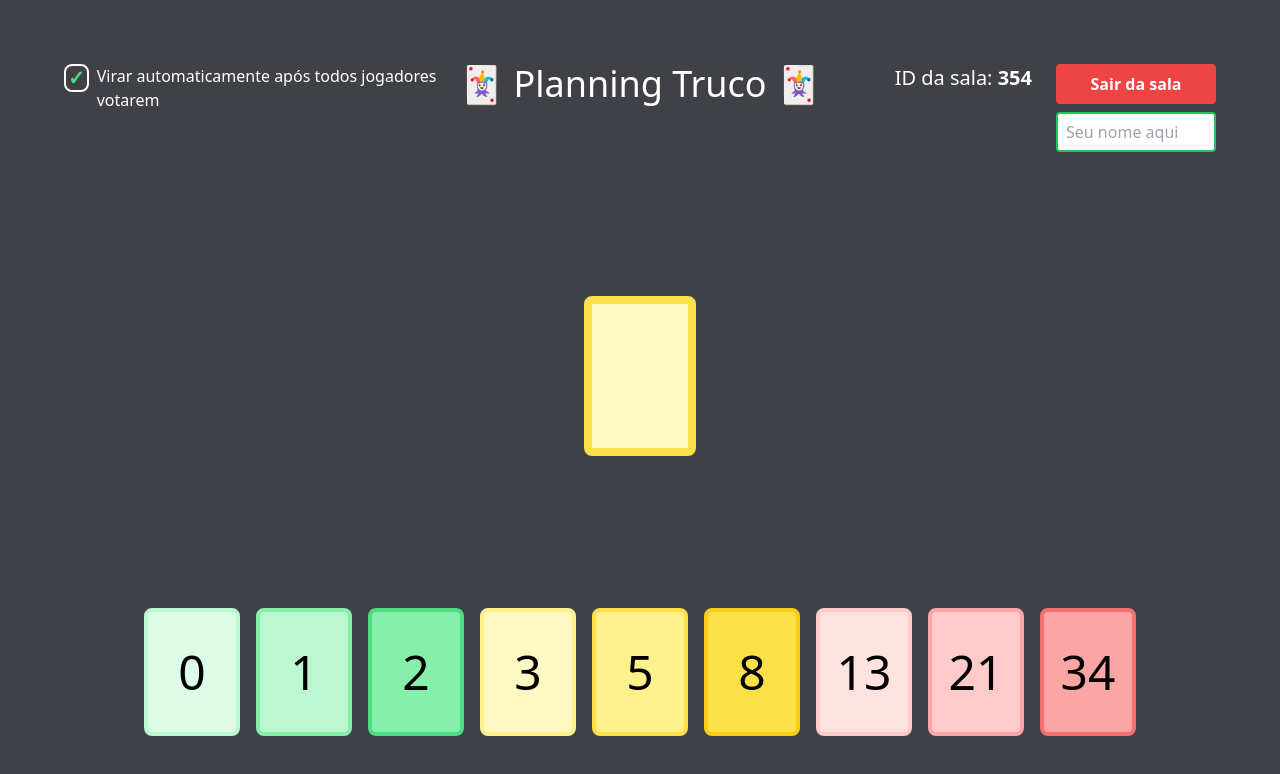
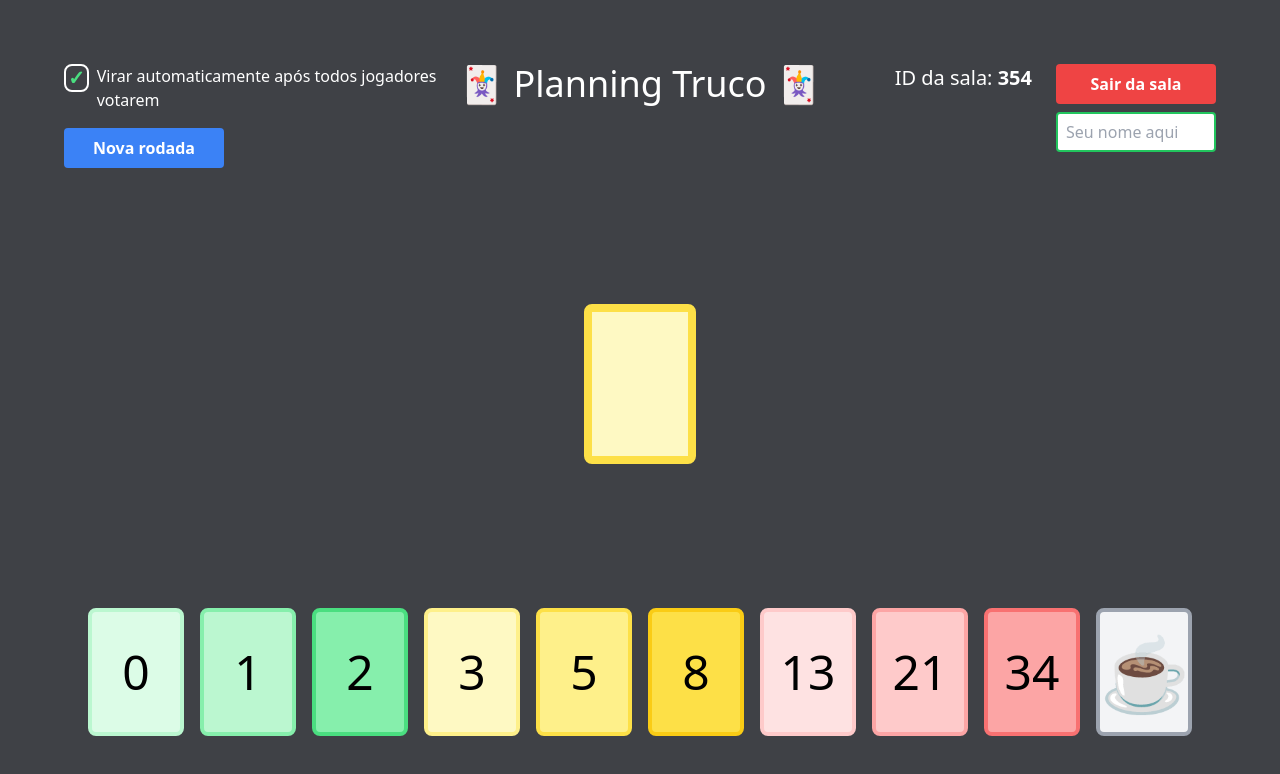
Before and after one commit to vapdev/planning-truco, a Nuxt app: page / in a window 1280 px wide. Both pictures are taken after a click on the button "Iniciar nova sala". Shown: the top 774 px of the page. Built offline with nearby package versions, Linux system fonts and the light colour scheme.

Commit message:
feat: botão de nova rodada

```diff
--- a/app.vue
+++ b/app.vue
@@ -14,12 +14,18 @@
               <div>Virar automaticamente após todos jogadores votarem</div>
             </div>
             <div v-if="!virarAutomatico" class="text-red-500">
-              <button @click="mostrarCartas = !mostrarCartas" class="text-white font-bold py-2 px-4 rounded" :class="mostrarCartas
+              <button @click="mostrarCartas = !mostrarCartas" class="text-white font-bold py-2 px-4 rounded w-40"
+                :class="mostrarCartas
           ? 'bg-red-500 hover:bg-red-700'
           : 'bg-green-500 hover:bg-green-700'
           ">
                 <span v-if="mostrarCartas">Esconder cartas</span>
                 <span v-else>Mostrar cartas</span>
+              </button>
+            </div>
+            <div>
+              <button @click="novaRodada" class="w-40 text-white font-bold py-2 px-4 rounded bg-blue-500">
+                <span>Nova rodada</span>
               </button>
             </div>
           </div>
@@ -62,7 +68,8 @@
           ? 'border-green-500 bg-green-100'
           : 'border-yellow-300 bg-yellow-100'
           ">
-            <span v-if="mostrarCartas && player.votou" class="text-5xl flex justify-center">{{ player.score }}</span>
+            <span v-if="mostrarCartas && player.votou" class="text-5xl flex justify-center"><span
+                v-if="player.score != 'coffee'">{{ player.score }}</span><span class="text-7xl" v-else>☕</span></span>
           </div>
           <div>
             <span class="text-2xl flex justify-center text-white">{{ player.name }}</span>
@@ -74,7 +81,8 @@
           class="mt-10 flex-col flex gap-2 text-5xl hover:text-6xl hover:scale-[1.15]">
           <div @click="votar(card.number)" :class="selectedCard == card.number ? card.class + ' -translate-y-10' : card.class
           " class="w-24 h-32 flex-col flex rounded-lg justify-center cursor-pointer border-gray-400 border-4">
-            <span class="flex justify-center">{{ card.number }}</span>
+            <span class="flex justify-center" v-if="card.number != 'coffee'">{{ card.number }}</span><span
+              class="text-7xl" v-else>☕</span>
           </div>
         </div>
       </div>
@@ -104,13 +112,6 @@ const players = ref([
   // { name: "Maria", score: 0, votou: 1, id: 3 },
   // { name: "Amanda", score: 0, votou: 1, id: 4},
 ]);
-
-const sairDaSala = () => {
-  gameId.value = null;
-  jogoComecou.value = false;
-  players.value = [];
-  virarAutomatico.value = true;
-};
 
 const todosVotaram = computed(() => players.value.every((player) => player.votou));
 
@@ -151,6 +152,25 @@ const loadGame = () => {
     players.value.push({ name: nome.value, score: 0, votou: false, id: playerId });
     jogoComecou.value = true;
   }
+};
+
+const novaRodada = () => {
+  players.value = players.value.map((player) => {
+    player.votou = false;
+    player.score = null;
+    return player;
+  });
+  mostrarCartas.value = false;
+  selectedCard.value = null;
+}
+
+const sairDaSala = () => {
+  gameId.value = null;
+  jogoComecou.value = false;
+  players.value = [];
+  virarAutomatico.value = true;
+  selectedCard.value = null;
+  mostrarCartas.value = false;
 };
 
 const votar = (score) => {
@@ -211,5 +231,9 @@ const fibonacciCards = [
     number: 34,
     class: "bg-red-300 border-red-400",
   },
+  {
+    number: 'coffee',
+    class: "bg-gray-100 border-gray-400",
+  }
 ];
 </script>
```
